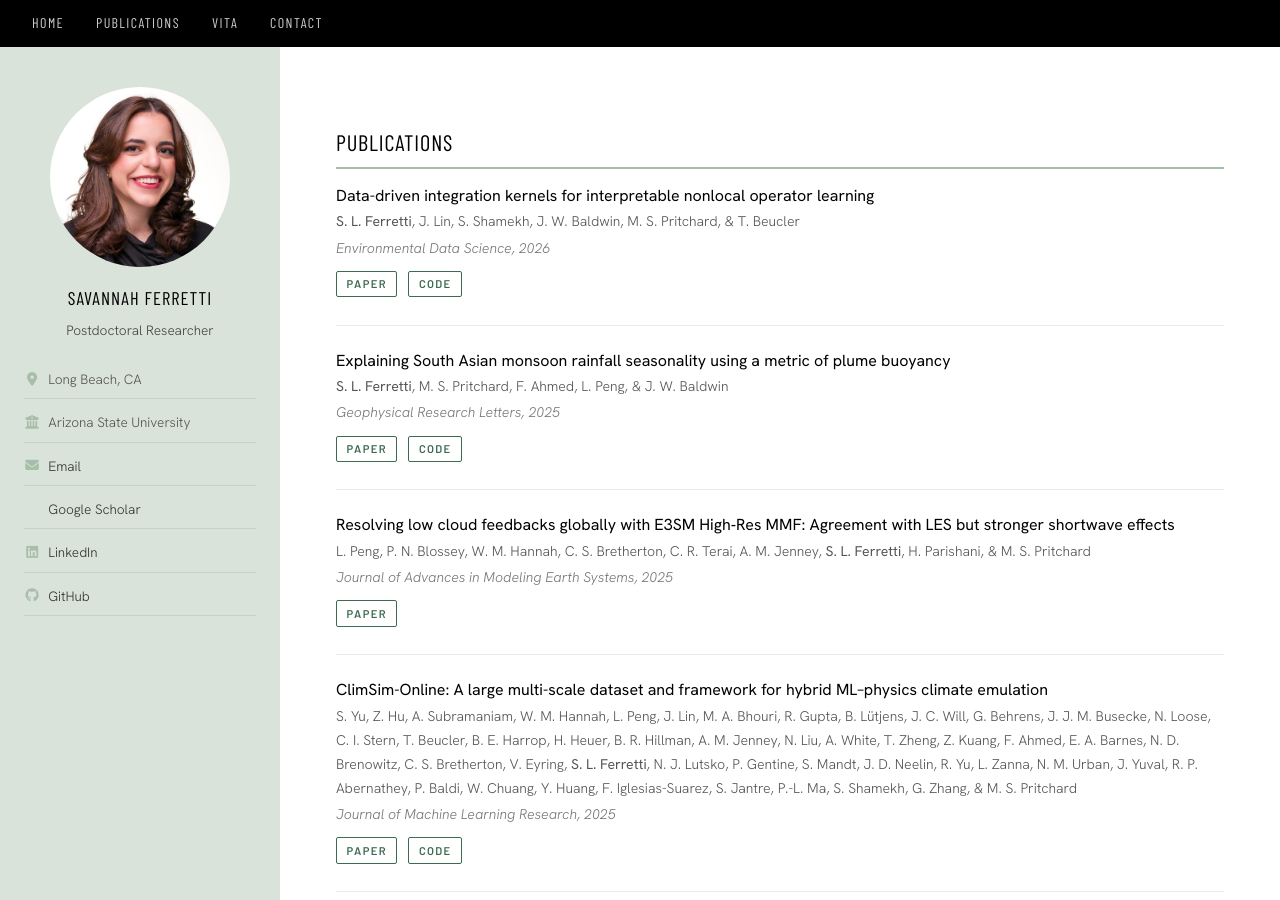
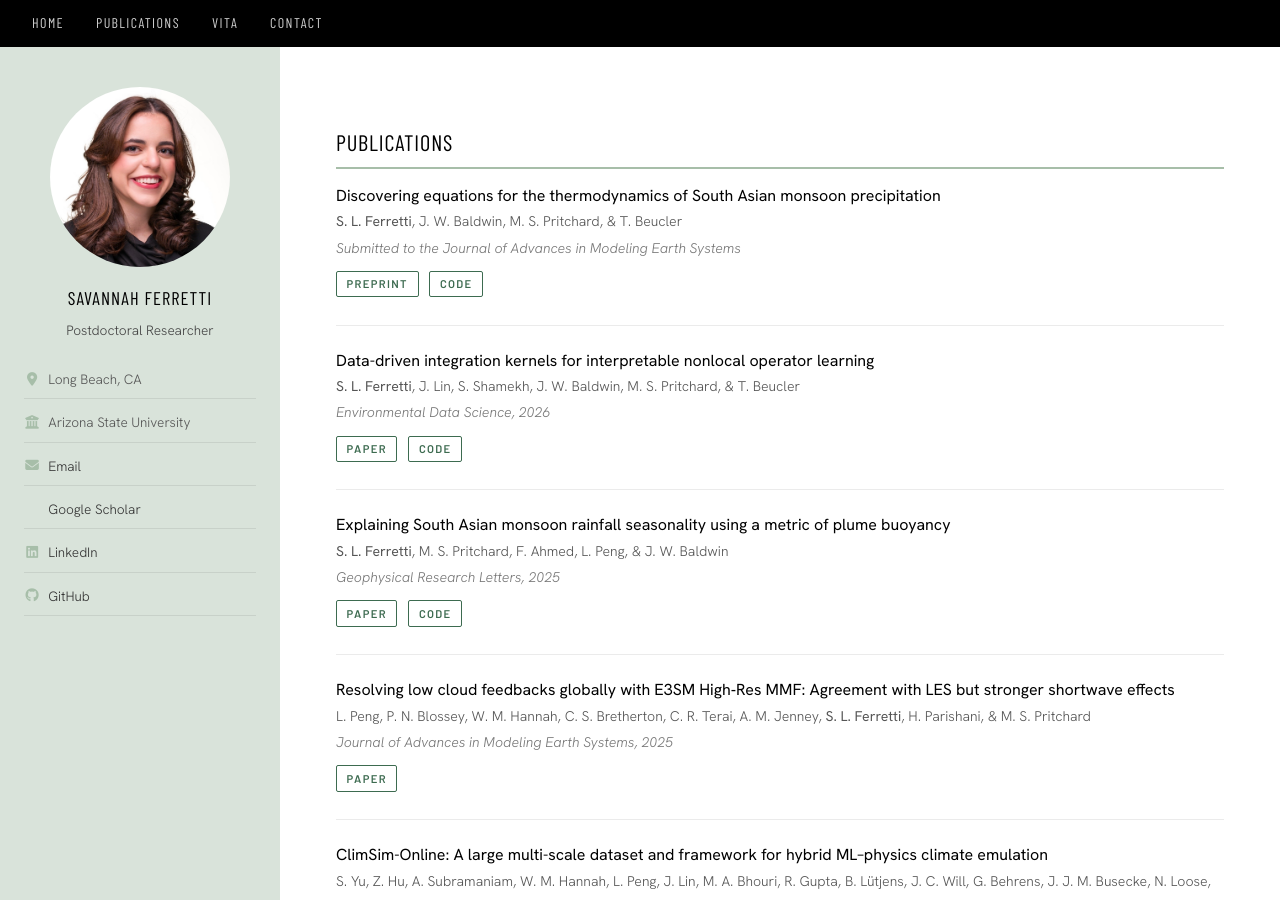
Before and after one commit to savannahferretti/savannahferretti.github.io, a Jekyll site: the page built from pages/publications.md, in a window 1280 px wide and 900 px high. Built offline with Jekyll 4.4.1, drawn with Linux system fonts in a browser that asks for light colours; a style sheet for code colours, icons or effects is not loaded.

Commit message:
Add publication on South Asian monsoon thermodynamics
Added a new publication entry for a paper on thermodynamics of South Asian monsoon precipitation, including authors, venue, and links.

```diff
--- a/pages/publications.md
+++ b/pages/publications.md
@@ -6,6 +6,16 @@ description: "Peer-reviewed publications."
 ---
 
 ## Publications
+
+<div class="publication">
+  <p class="publication__title">Discovering equations for the thermodynamics of South Asian monsoon precipitation</p>
+  <p class="publication__authors"><strong>S. L. Ferretti</strong>, J. W. Baldwin, M. S. Pritchard, & T. Beucler</p>
+  <p class="publication__venue">Submitted to the Journal of Advances in Modeling Earth Systems</p>
+  <div class="publication__links">
+    <a href="https://arxiv.org/abs/2611.14401">Preprint</a>
+    <a href="https://github.com/savannahferretti/monsoon-discovery">Code</a>
+  </div>
+</div>
 
 <div class="publication">
   <p class="publication__title">Data-driven integration kernels for interpretable nonlocal operator learning</p>
```
